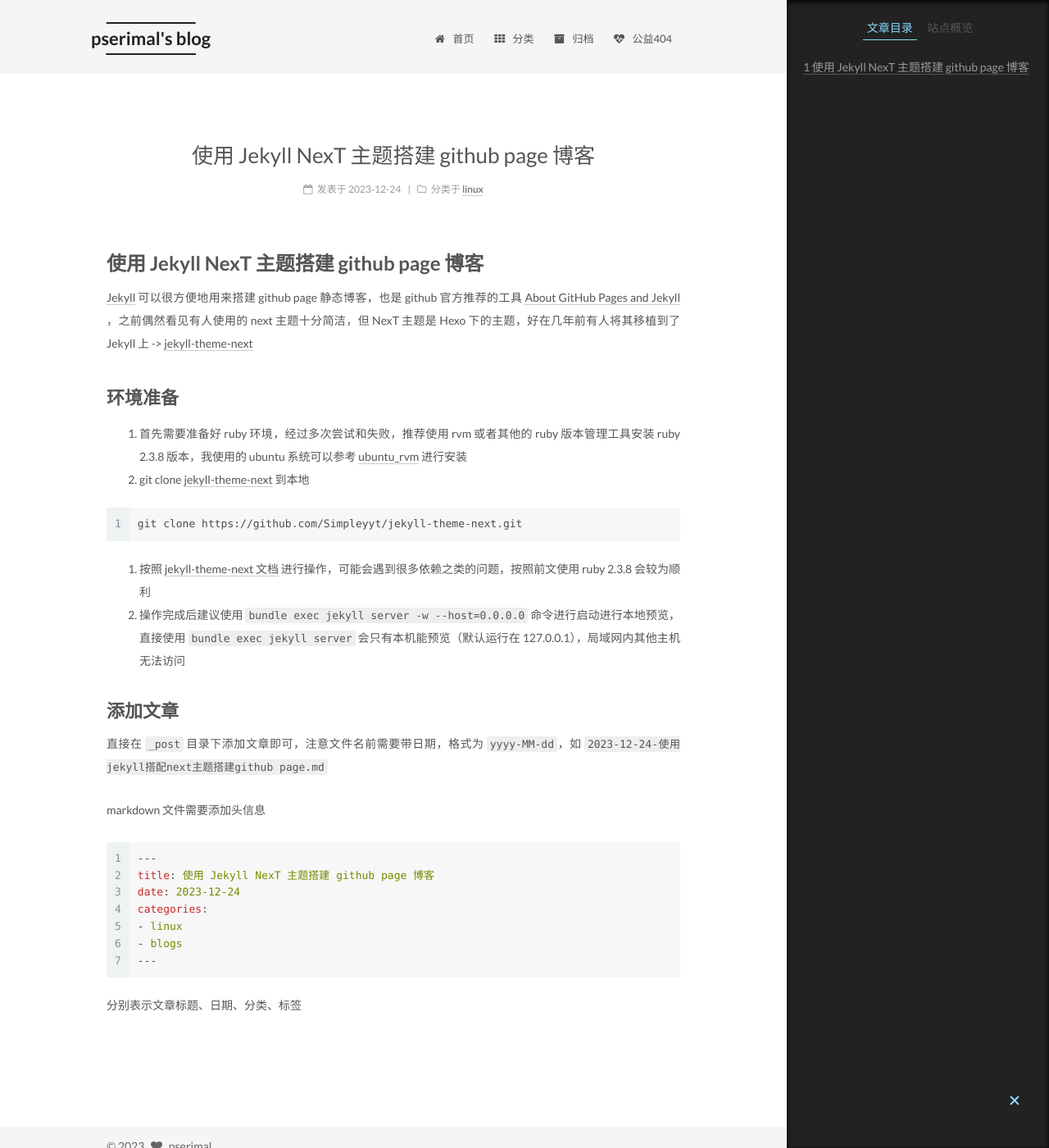
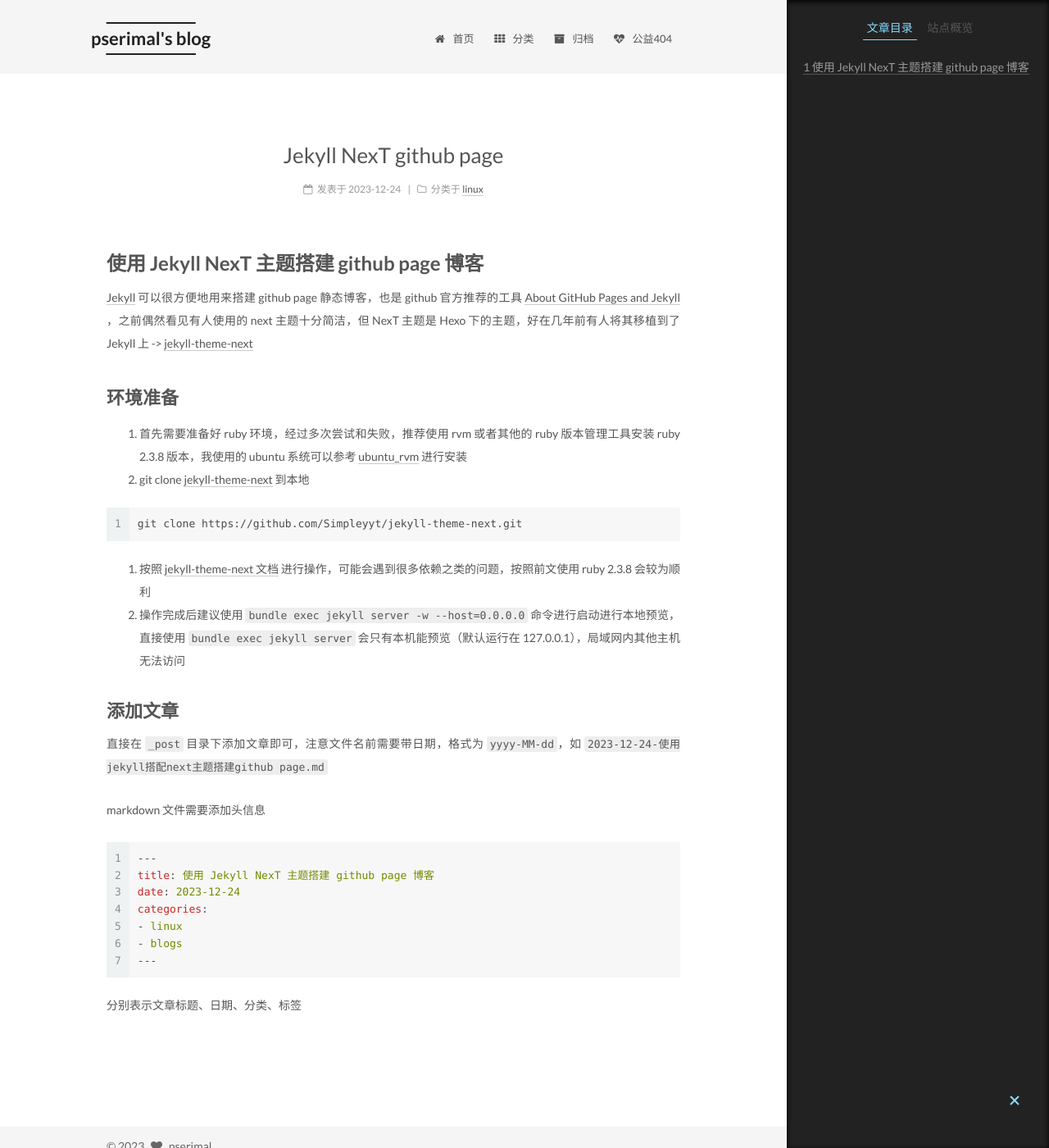
Before and after one commit to pserimal/pserimal.github.io, a Jekyll site: the page built from _posts/2023-12-24-使用Jekyll-NexT主题搭建githubpage博客.md, in a window 1280 px wide and 1400 px high. Shown: the whole window at 82% size. Built offline with Jekyll 4.4.1, drawn with Linux system fonts in a browser that asks for light colours.

Commit message:
Update 2023-12-24-使用Jekyll-NexT主题搭建githubpage博客.md

```diff
--- a/_posts/2023-12-24-使用Jekyll-NexT主题搭建githubpage博客.md
+++ b/_posts/2023-12-24-使用Jekyll-NexT主题搭建githubpage博客.md
@@ -1,5 +1,5 @@
 ---
-title: 使用 Jekyll NexT 主题搭建 github page 博客
+title: Jekyll NexT github page
 date: 2023-12-24
 categories:
 - linux
```
